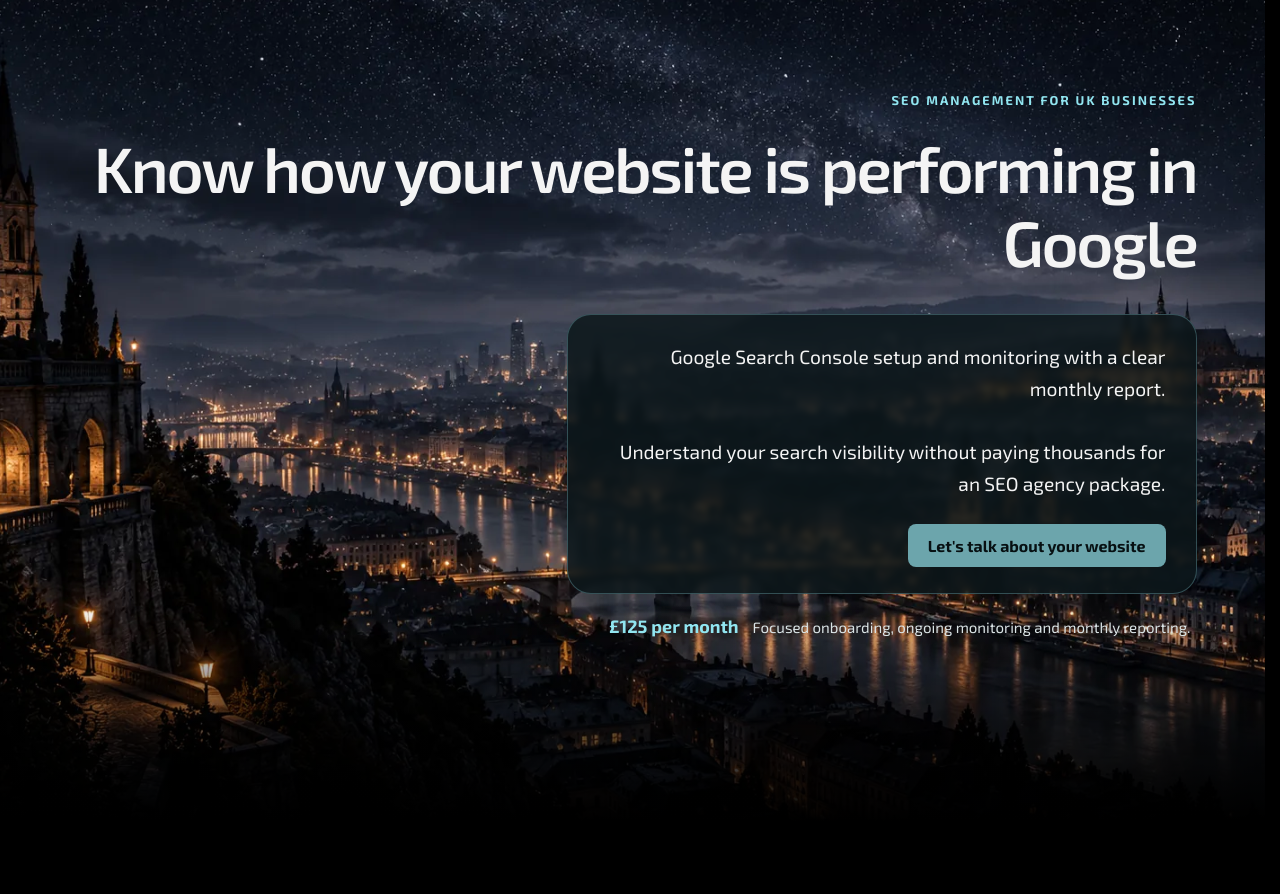
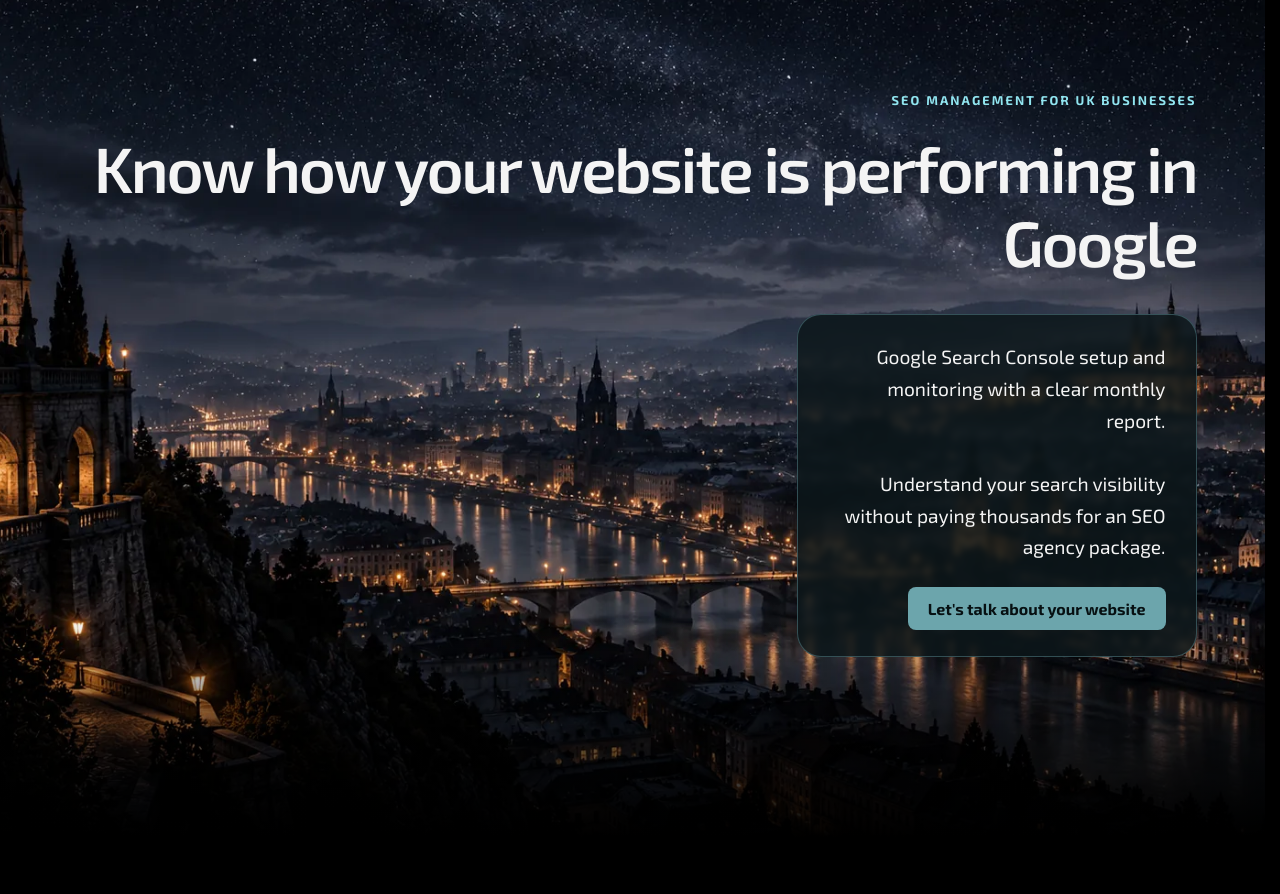
Before and after one commit to cfs-george/web_cfs, a web app: file seo-management/index.html in a window 1280 px wide. Shown: the part 108-1002 px from the top of the page. Run offline with its HTML, style and script files only (its server is not run), Linux system fonts and the light colour scheme.

Commit message:
Updated the SEO Management page into a paid-traffic landing page

```diff
--- a/seo-management/index.html
+++ b/seo-management/index.html
@@ -124,7 +124,6 @@
 <p>Google Search Console setup and monitoring with a clear monthly report.<br><br>Understand your search visibility without paying thousands for an SEO agency package.</p>
 <button type="button" class="button"  data-contact-open data-contact-subject="SEO management">Let's talk about your website</button>
 </div>
-<p class="seo-hero-price"><strong>£125 per month</strong><span>Focused onboarding, ongoing monitoring and monthly reporting.</span></p>
 </div>
 </section>
 <section class="section seo-package" id="what-you-get">
--- a/styles/site.css
+++ b/styles/site.css
@@ -44,6 +44,8 @@ h3{font-size:1.65rem;font-weight:600}
 @media(max-width:600px){.seo-hero-price{margin-left:0}.seo-value-card{padding:22px 20px 22px 64px}.seo-value-card>span{left:20px}.report-preview-body{padding:16px}.report-kpis{gap:8px}.report-kpis>div{padding:12px}.report-kpis strong{font-size:1.35rem}.report-preview-bar{padding:13px}.report-preview-bar small{display:none}}
 .seo-report-preview .report-preview{position:relative;display:block;padding:0;border:1px solid #5e7c82;border-radius:18px;background:#fff;color:#142124;box-shadow:0 18px 50px #0005;transition:transform .18s ease,box-shadow .18s ease}.seo-report-preview .report-preview:hover{transform:translateY(-3px);box-shadow:0 24px 56px #0008}.seo-report-preview .report-preview:focus-visible{outline:3px solid #91e5f0;outline-offset:5px}.seo-report-preview .report-preview img{display:block;width:100%;height:auto}.seo-report-preview .report-preview span{position:absolute;right:16px;bottom:16px;display:inline-flex;align-items:center;gap:8px;padding:10px 13px;border-radius:8px;background:#101719e8;color:#f4f4f4;font-size:.85rem;font-weight:700}.seo-report-preview .report-preview i{color:#91e5f0}@media(max-width:600px){.seo-report-preview .report-preview{border-radius:14px}.seo-report-preview .report-preview span{right:10px;bottom:10px;padding:8px 10px;font-size:.76rem}}
 .seo-mid-cta{padding-top:12px;padding-bottom:26px;text-align:center}
+.seo-hero-inner .style-box{max-width:400px}
+.seo-report-preview-copy .eyebrow{color:var(--accent-color)}
 .compact{min-height:650px}
 .inner-page-hero{min-height:460px}.inner-page-hero .hero-inner>p:not(.eyebrow){max-width:680px;color:#c5ced1;font-size:1.15rem}
 .legal-hero::before{background-image:url('/images/background_city_compressed.webp')}.legal-page{width:min(820px,92%);margin:65px auto 100px;color:#d3dbde;font-size:1.08rem;line-height:1.75}.legal-page h2{margin:52px 0 16px;font-size:1.9rem;color:var(--text-color)}.legal-page h3{margin:32px 0 12px;font-size:1.35rem;color:var(--text-color)}.legal-page p{margin:0 0 22px}.legal-page a{color:var(--accent-color);font-weight:600}
```
